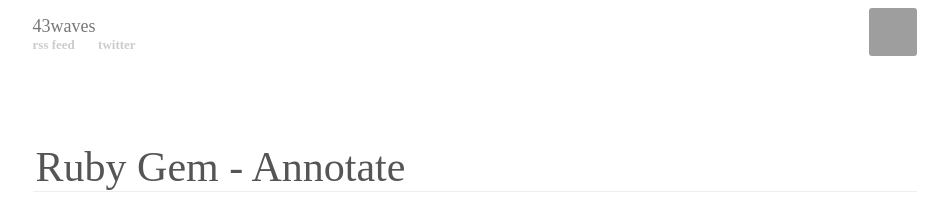
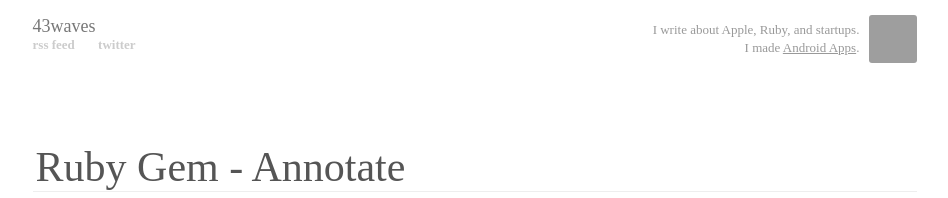
Before and after one commit to 43waves/43waves.github.io, a Jekyll site: the page built from index.html, in a window 1280 px wide. Shown: the top 198 px of the page, without its empty margins (165-1113 px from the left). Built offline with Jekyll 4.4.1, drawn with Linux system fonts in a browser that asks for light colours; Markdown is read by kramdown in place of the engine named in the settings; grey boxes are pictures that could not be loaded.

Commit message:
Tweaks layout

```diff
--- a/_layouts/layout.html
+++ b/_layouts/layout.html
@@ -31,6 +31,10 @@
         <a href="/">
           <img src="http://www.gravatar.com/avatar/4090148590acdd31b5a96bb63d0c2293.png" height="48" width="48">
         </a>
+        <div id="byline">
+          <p>I write about Apple, Ruby, and startups.</p>
+          <p>I made <a href="https://play.google.com/store/apps/developer?id=kumabotz">Android Apps</a>.</p>
+        </div>
         <div id="title"><a href="/">43waves</a></div>
         <div id="misc">
           <a href="http://feeds.feedburner.com/43waves">rss feed</a>
--- a/css/styles.css
+++ b/css/styles.css
@@ -1,6 +1,7 @@
 body {
   font-family: 'Myriad Pro';
   font-size: 18px;
+  text-shadow: 1px 1px 0 #fff;
 }
 
 a {
@@ -64,8 +65,32 @@ h3 {
   font-size: 13px;
 }
 
+#header #byline {
+  color: #999;
+  font-size: 13px;
+  padding-top: 12px;
+  padding-right: 10px;
+  float: right;
+  text-align: right;
+}
+
+#header #byline p {
+  margin: 0;
+  margin-top: 2px;
+}
+
+#header #byline a {
+  color: #999;
+  text-decoration: underline;
+}
+
+#header #byline a:hover {
+  text-decoration: none;
+}
+
 #header img {
   border: 0;
+  margin-top: 7px;
   -webkit-border-radius: 3px;
   -moz-border-radius: 3px;
   float: right;
@@ -148,7 +173,6 @@ h3 {
   padding: .75em 1em;
   text-align: center;
   color: #999;
-  text-shadow: 1px 1px 0 #fff;
 }
 
 #enjoy_my_toots p:first-child {
```
